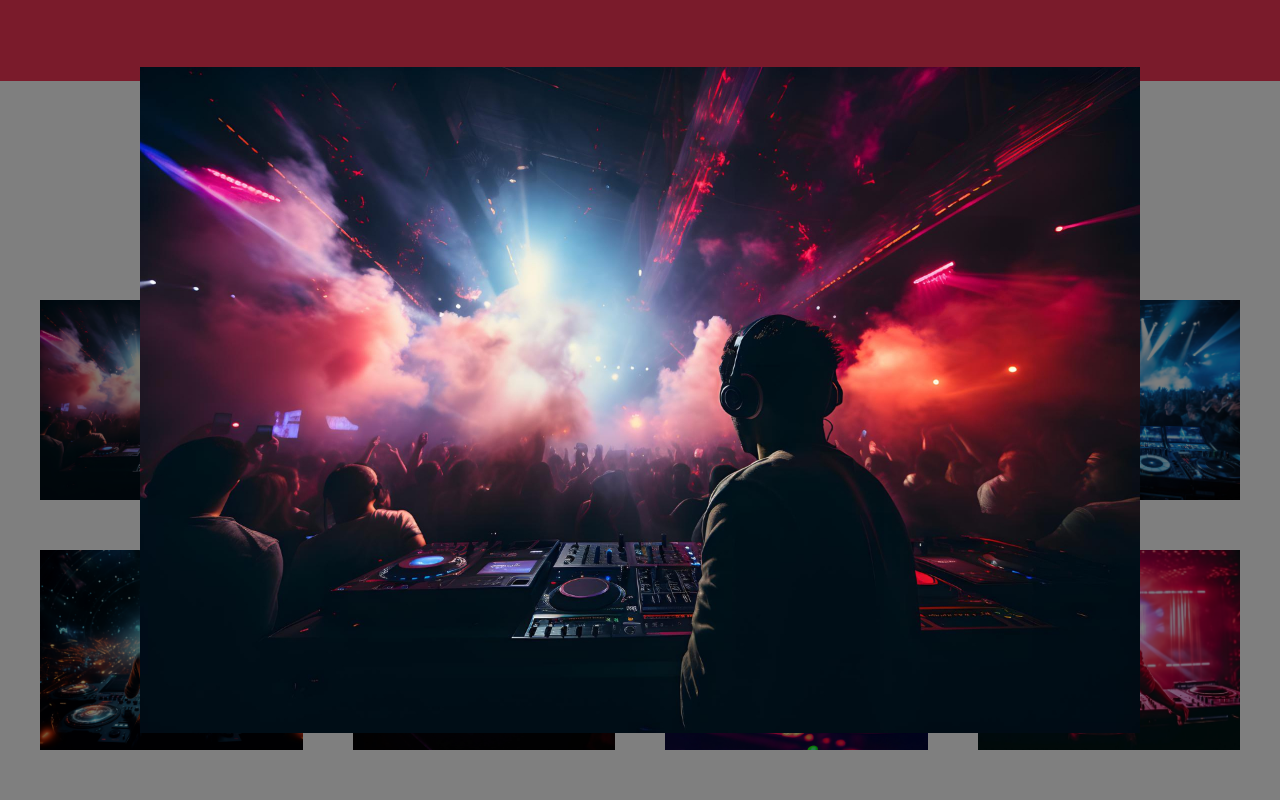
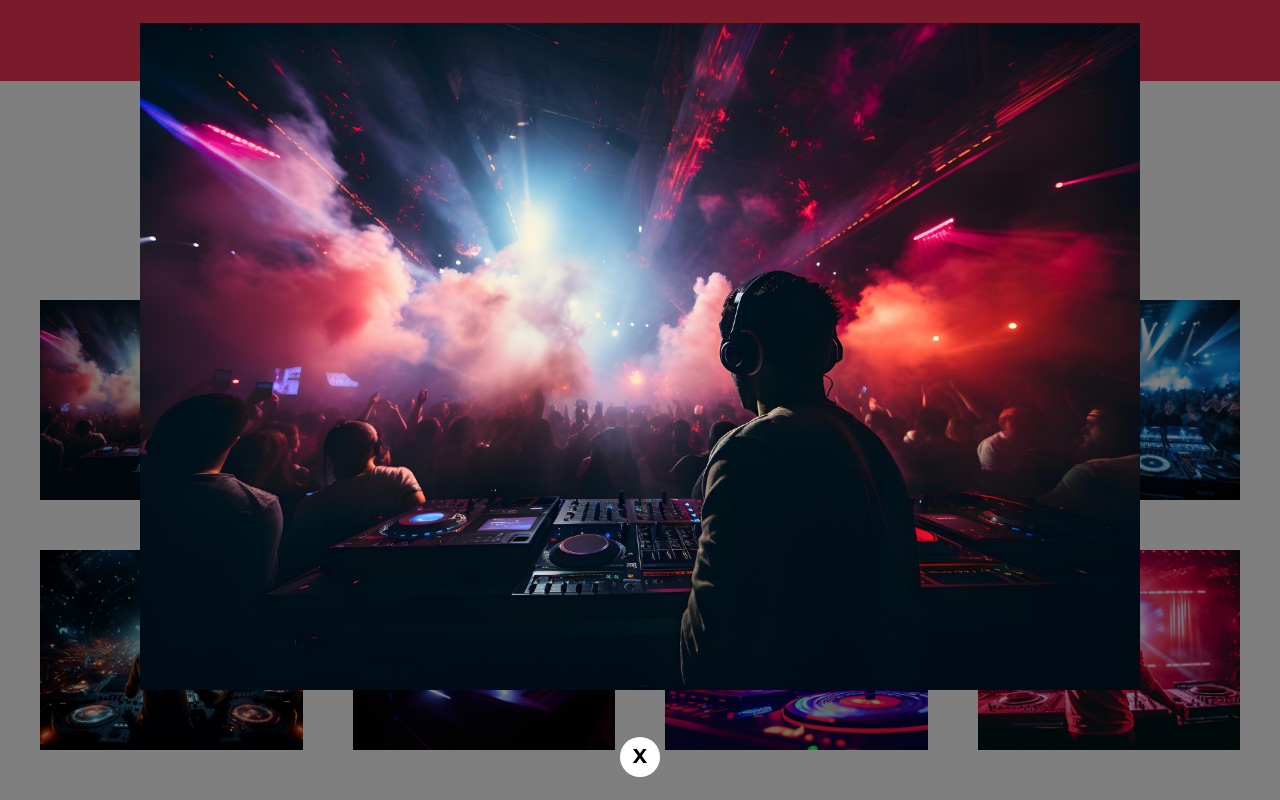
Before and after one commit to juancholopodous/Web-Festival-de-Musica, a website: page index.html in a window 1280 px wide. Both pictures are taken after a click on the picture 171 px from the left and 3133 px from the top of the page. Shown: the part 2733-3533 px from the top of the page. Drawn offline with Linux system fonts and the light colour scheme; files that its build step writes are made by us from their sources; grey boxes are pictures that could not be loaded.

Commit message:
creación de botón de cierre de ventana modal

```diff
--- a/src/js/app.js
+++ b/src/js/app.js
@@ -20,6 +20,7 @@
     }
 }
 
+
 function mostrarImagen (i) {
     const imagen = document.createElement('IMG')
         imagen.src = `src/img/gallery/full/${i}.jpg`
@@ -30,13 +31,22 @@
     modal.classList.add('modal') //Generamos la clase para darle estilos con SASS
     modal.onclick = cerrarModal //Cierra el modal al hacer Click.
 
+    // Botón cerrar modal
+    const cerrarModalBtn = document.createElement('BOTTON')
+    cerrarModalBtn.textContent = 'X'
+    cerrarModalBtn.classList.add('btn-cerrar')
+    cerrarModalBtn.onclick = cerrarModal
+
     modal.appendChild(imagen) // Agrega imagen al HTML
+    modal.appendChild(cerrarModalBtn) // Agrega el botton al HTML
 
     // Agregar al HTML
     const body = document.querySelector('body')
     body.classList.add('overflow-hidden')//Crea la clase para no hacer scroll
     body.appendChild(modal)
 }
+
+
 
 function cerrarModal () {
     const modal = document.querySelector('.modal') //Seleccionamos la clase con el '.'
--- a/src/scss/layout/_galeria.scss
+++ b/src/scss/layout/_galeria.scss
@@ -41,6 +41,19 @@
     }
 }
 
+.btn-cerrar {
+    width: 4rem; //Define el ancho.
+    height: 4rem; //Define el alto.
+    border-radius: 50%; //Crea un circulo.
+    background-color: v.$blanco; //Colorea el fondo de ese circulo.
+    border: none; // Elimina los bordes.
+    color: v.$negro; //Colorea la letra 'X'.
+    display: grid; // Permite aplicar la linea de debajo.
+    place-items: center; //Centra en todas las direcciones.
+    font-weight: 700; // La expresa con una línea más gruesa.
+    cursor: pointer; // Coloca un puntero en el elemento.
+}
+
 @keyframes fadeIn {
     0% { opacity: 0; }
     50% { opacity: 0.5; }
```
Also changed, not shown: build/css/app.css, build/js/app.js.
